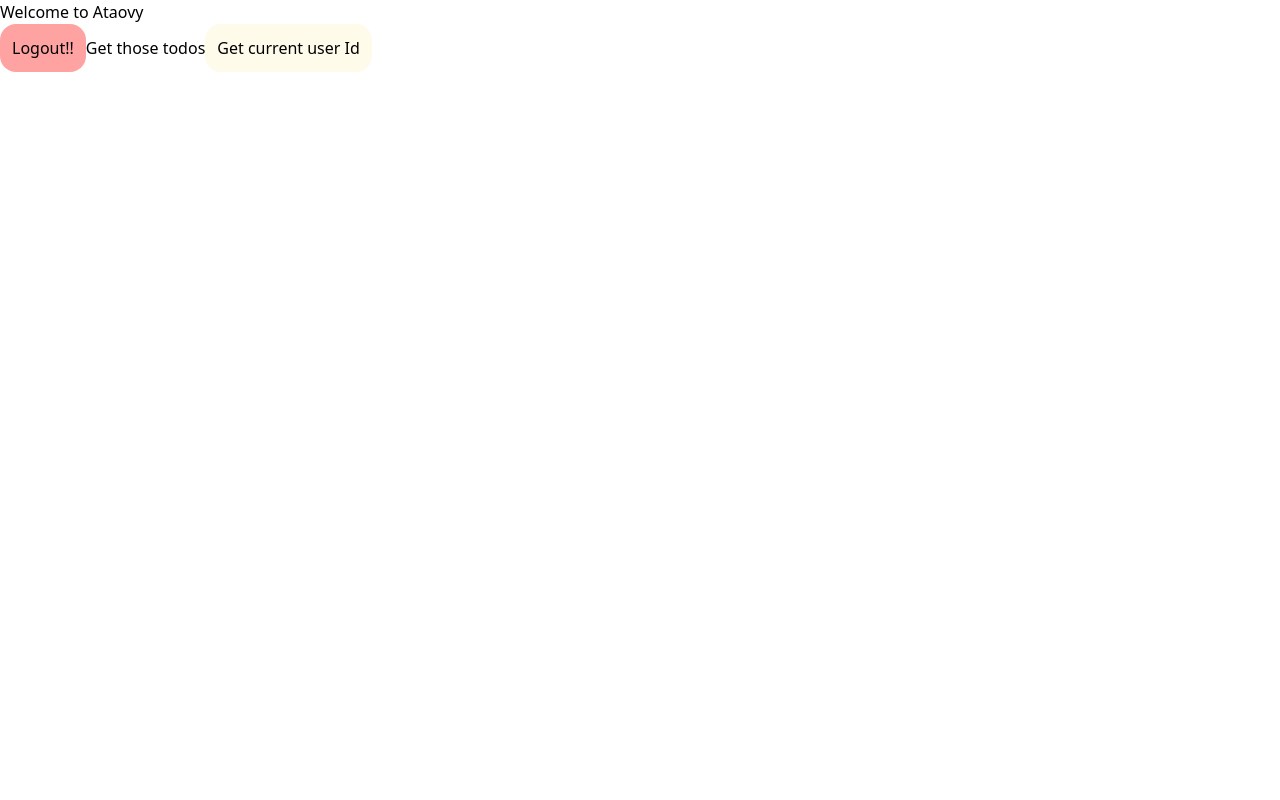
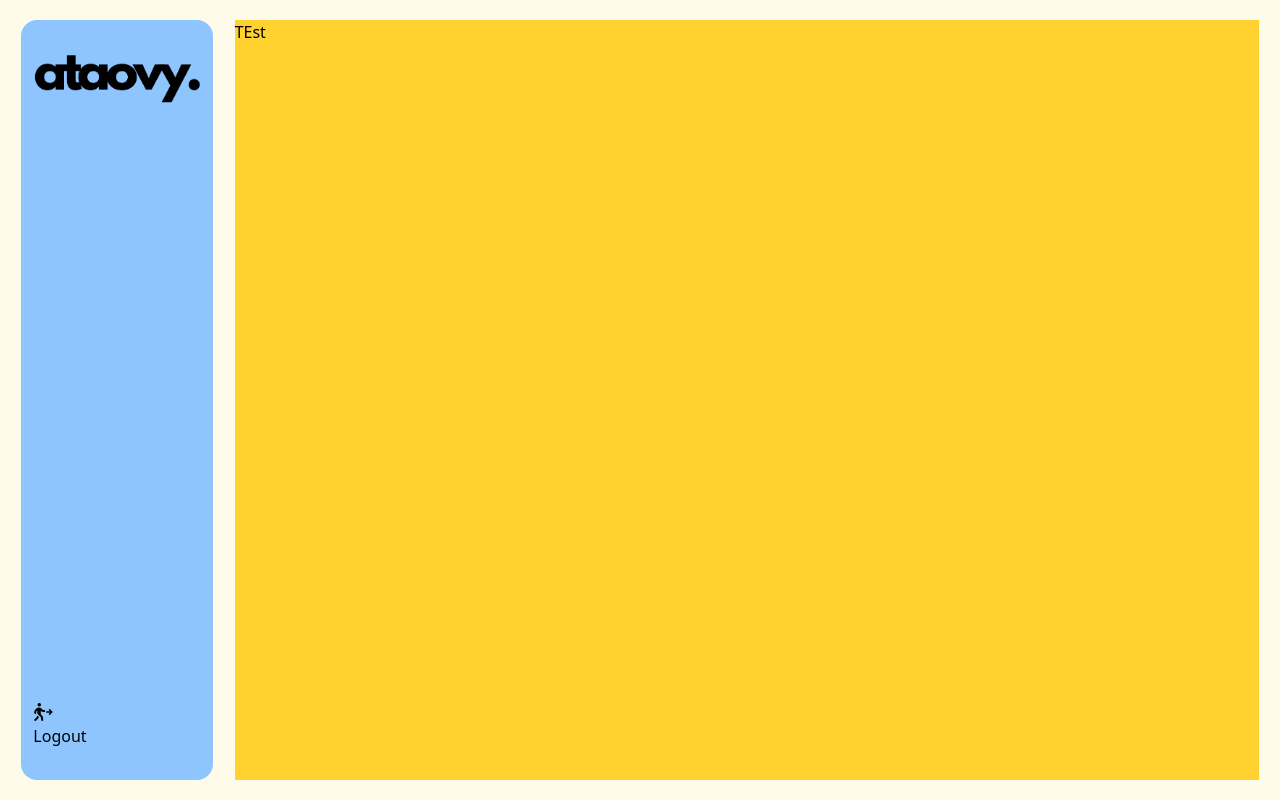
Before and after one commit to nyainanathan/Ataovy, a React (Vite) app in the folder ataovy-frontend/: page /home in a window 1280 px wide. Built offline with nearby package versions, Linux system fonts and the light colour scheme.

Commit message:
Style: homepage design beginning

```diff
--- a/ataovy-frontend/index.html
+++ b/ataovy-frontend/index.html
@@ -4,6 +4,7 @@
     <meta charset="UTF-8" />
     <link rel="shortcut icon" href="ataovy-logo.png" type="image/x-icon">
     <meta name="viewport" content="width=device-width, initial-scale=1.0" />
+    <link rel="stylesheet" href="https://cdnjs.cloudflare.com/ajax/libs/font-awesome/7.0.1/css/all.min.css" integrity="sha512-2SwdPD6INVrV/lHTZbO2nodKhrnDdJK9/kg2XD1r9uGqPo1cUbujc+IYdlYdEErWNu69gVcYgdxlmVmzTWnetw==" crossorigin="anonymous" referrerpolicy="no-referrer" />
     <title>Ataovy</title>
   </head>
   <body>
--- a/ataovy-frontend/src/Components/HomePage/Home.jsx
+++ b/ataovy-frontend/src/Components/HomePage/Home.jsx
@@ -1,5 +1,6 @@
 import { useEffect, useState } from "react";
 import { useNavigate } from "react-router-dom";
+import SideBar from "./Sidebar";
 
 const Home = () => {
 
@@ -63,35 +64,10 @@ const Home = () => {
     // } , [userId])
 
     return (
-        <>
-            <p>Welcome to Ataovy</p>
-            <button className="bg-red-300 p-3 rounded-2xl"
-                onClick={handleLogout}
-            >
-                Logout!!
-            </button>
-
-            <button
-                onClick={getTodos}
-            >
-                Get those todos
-            </button>
-
-
-            {todo.map((el, index) => (
-                <p>{el.description}</p>
-            ))}
-
-
-            <button
-                onClick={getCurrentUserId}
-                className="bg-amber-50 p-3 rounded-2xl"
-            >
-
-                Get current user Id
-            </button>
-        </>
-
+            <div className="w-screen h-screen bg-amber-50 flex justify-evenly items-center">
+                <SideBar />
+                <div className="w-[80%] h-[95%] bg-amber-300">TEst</div>
+            </div>
     )
 }
 export default Home;
--- /dev/null
+++ b/ataovy-frontend/src/Components/HomePage/Sidebar.jsx
@@ -0,0 +1,23 @@
+const SideBar = () => {
+
+    return (
+        <div className="w-[15%] h-[95%] bg-blue-300 py-8 px-3 flex flex-col justify-between rounded-2xl">
+
+            <div>
+                <img src="/ataovy-logo-nobg.png"  alt="" />
+                <div>
+
+                </div>
+            </div>
+
+            <div>
+                <div>
+                <i class="fa-solid fa-person-walking-arrow-right"></i>
+                <p>Logout</p>
+                </div>
+            </div>
+        </div>
+    )
+}
+
+export default SideBar
```
Also changed, not shown: ataovy-frontend/public/ataovy-logo-nobg.png.
